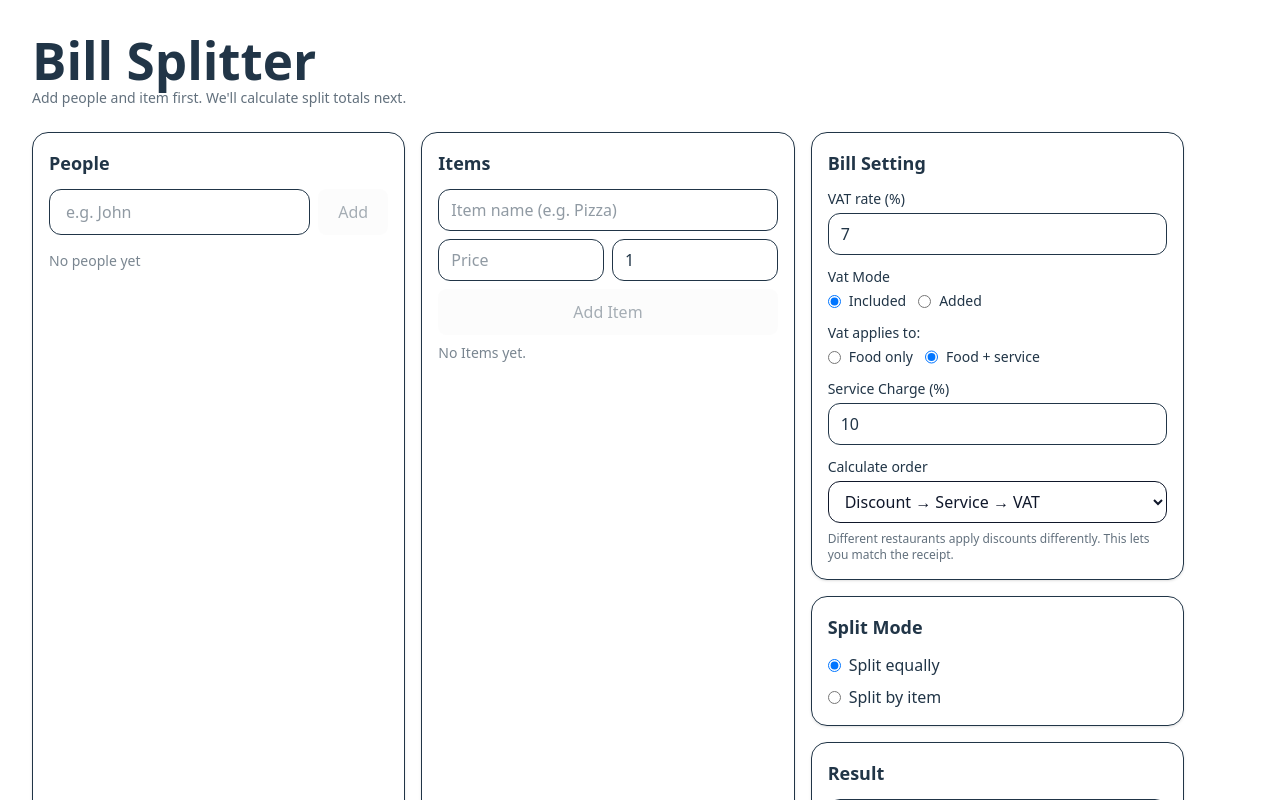
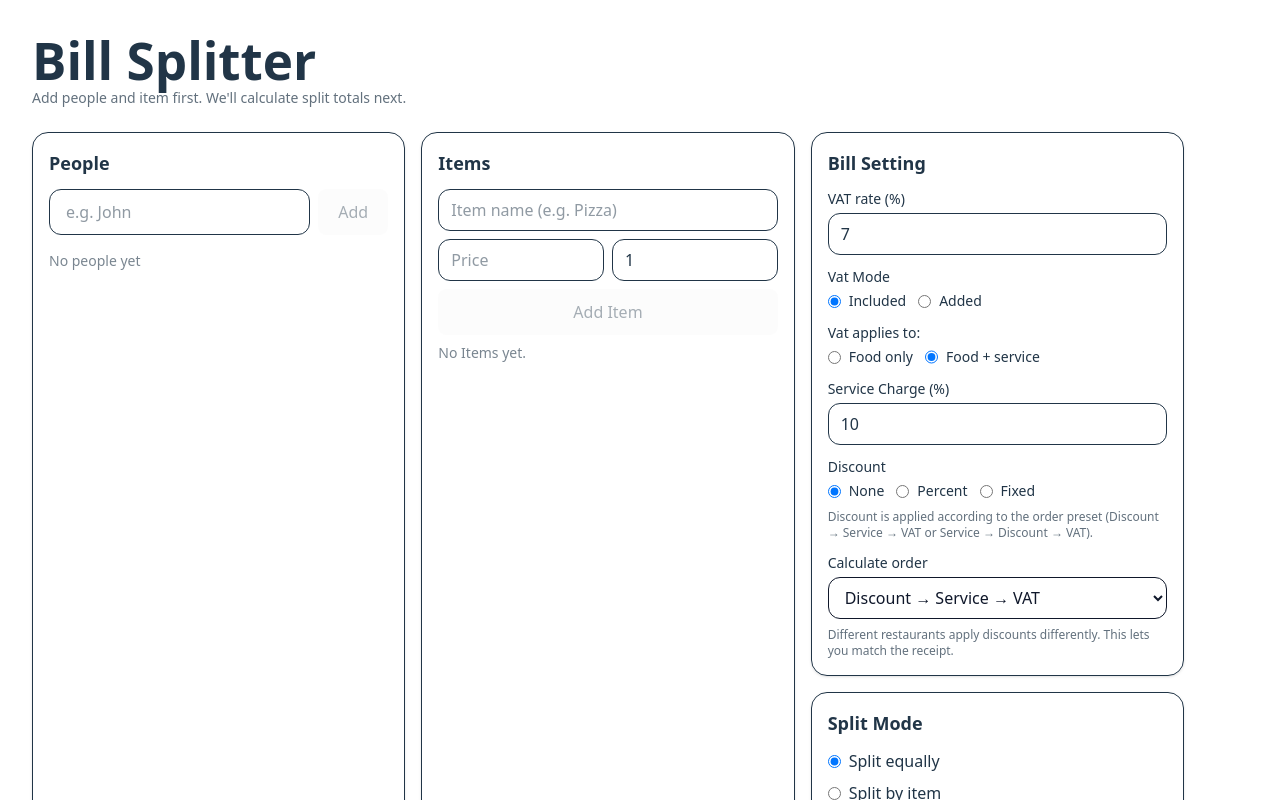
Before and after one commit to mosetz/bill-splitter, a React (Vite) app: page / in a window 1280 px wide. Shown: the top 800 px of the page. Built offline with nearby package versions, Linux system fonts and the light colour scheme.

Commit message:
update billSetting billSlice and index.js for discount feature and tested

```diff
--- a/src/component/bill/BillSetting.jsx
+++ b/src/component/bill/BillSetting.jsx
@@ -1,5 +1,5 @@
 import { useSelector, useDispatch } from "react-redux";
-import { setVatMode, setVatRate, setServiceRate, setCalculationPreset, setVatBase } from "../../features/bill/billSlice";
+import { setVatMode, setVatRate, setServiceRate, setCalculationPreset, setVatBase, setDiscountMode, setDiscountValue } from "../../features/bill/billSlice";
 
 export default function BillSetting() {
 
@@ -104,6 +104,57 @@ export default function BillSetting() {
                 />
             </div>
 
+            {/* Discount panel */}
+            <div className="mb-3">
+                <p className="block text-sm font-medium mb-1">Discount</p>
+
+                <div className="flex gap-3 mb-2">
+                    <label className="flex items-center gap-2">
+                        <input type="radio"
+                            name="discountMode"
+                            checked={bill.discount.mode === "NONE"}
+                            onChange={() => dispatch(setDiscountMode("NONE"))}
+                        />
+                        <span className="text-sm">None</span>
+                    </label>
+
+                    <label className="flex items-center gap-2">
+                        <input type="radio"
+                            name="discountMode"
+                            checked={bill.discount.mode === "PERCENT"}
+                            onChange={() => dispatch(setDiscountMode("PERCENT"))}
+                        />
+                        <span className="text-sm">Percent</span>
+                    </label>
+
+                    <label className="flex items-center gap-2">
+                        <input type="radio"
+                            name="discountMode"
+                            checked={bill.discount.mode === "FIXED"}
+                            onChange={() => dispatch(setDiscountMode("FIXED"))}
+                        />
+                        <span className="text-sm">Fixed</span>
+                    </label>
+                </div>
+
+                {bill.discount.mode !== "NONE" && (
+                    <input
+                        className="w-full rounded-xl border px-3 py-2"
+                        type="number"
+                        min="0"
+                        step="0.01"
+                        value={bill.discount.value}
+                        onChange={(e) => dispatch(setDiscountValue(e.target.value))}
+                        placeholder={bill.discount.mode === "PERCENT" ? "Discount % (e.g. 10)" : `Discount amount (${bill.currency})`}
+                    />
+                )}
+
+                <p className="mt-2 text-xs opacity-70">
+                    Discount is applied according to the order preset (Discount → Service → VAT or Service → Discount → VAT).
+                </p>
+
+            </div>
+
             {/* order preset */}
             <div>
                 <label className="block text-sm font-medium mb-1">Calculate order</label>
--- a/src/domain/calc/index.js
+++ b/src/domain/calc/index.js
@@ -4,6 +4,24 @@ import { roundedAndDistribute } from './rounding'
 function percentToDecimal(rate) {
     const r = Number(rate);
     return Number.isFinite(r) ? r / 100 : 0;
+}
+
+function computeDiscountAmount(subTotal, discount) {
+    if (!discount || discount.mode === "NONE" ) return 0;
+
+    const value = Number(discount.value) || 0;
+    if (value <= 0) return 0;
+
+    if (discount.mode === "PERCENT") {
+        // 10 means 10%
+        return subTotal * (value / 100);
+    }
+
+    if (discount.mode === "FIXED") {
+        return Math.min(subTotal, value); // don’t discount more than subtotal
+    }
+
+    return 0;
 }
 
 /**
@@ -25,7 +43,7 @@ export function computeBill({bill, items, people}) {
     },0)
 
 
-    const discount = 0;
+    const discount = computeDiscountAmount(subtotal, bill.discount);
 
     const vatRate = percentToDecimal(bill.vatRate ?? 0);
     const serviceRate = percentToDecimal(bill.serviceRate ?? 0);
--- a/src/features/bill/billSlice.js
+++ b/src/features/bill/billSlice.js
@@ -7,7 +7,13 @@ const initialState = {
     calculationPreset: "DISC_FIRST",
     currency: "THB",
     splitMode: "EQUAL",
-    vatBase: "FOOD_PLUS_SERVICE"
+    vatBase: "FOOD_PLUS_SERVICE",
+    discount: {
+        mode: "NONE",   // "NONE" | "PERCENT" | "FIXED"
+        value: 0,       // number (percent e.g. 10, or fixed amount e.g. 200)
+        // "BILL" now; later you can add "ITEMS" or "PER_ITEM"
+        // optional: cap discount (future)
+    }
 }
 
 export const billSlice = createSlice({
@@ -43,6 +49,19 @@ export const billSlice = createSlice({
             if (action.payload === "FOOD_ONLY" || action.payload === "FOOD_PLUS_SERVICE"){
                 state.vatBase = action.payload;
             }
+        },
+
+        setDiscountMode: (state, action) => {
+           const m = action.payload;
+           if(m === "NONE" || m === "PERCENT" || m === "FIXED") {
+                state.discount.mode = m
+           }
+           if (m === "NONE") state.discount.value = 0;
+        },
+
+        setDiscountValue: (state, action) => {
+            const v = Number(action.payload);
+            state.discount.value = Number.isFinite(v) ? Math.max(0, v) : 0;
         }
 
     }
@@ -56,7 +75,9 @@ export const {
     setServiceRate,
     setCalculationPreset,
     setSplitMode,
-    setVatBase
+    setVatBase,
+    setDiscountMode,
+    setDiscountValue
 
 } = billSlice.actions;
 
```
Also changed, not shown: src/component/results/ResultPanel.jsx (+7 -0 lines), 1 other file (tests, documents, lock files or other folders).
